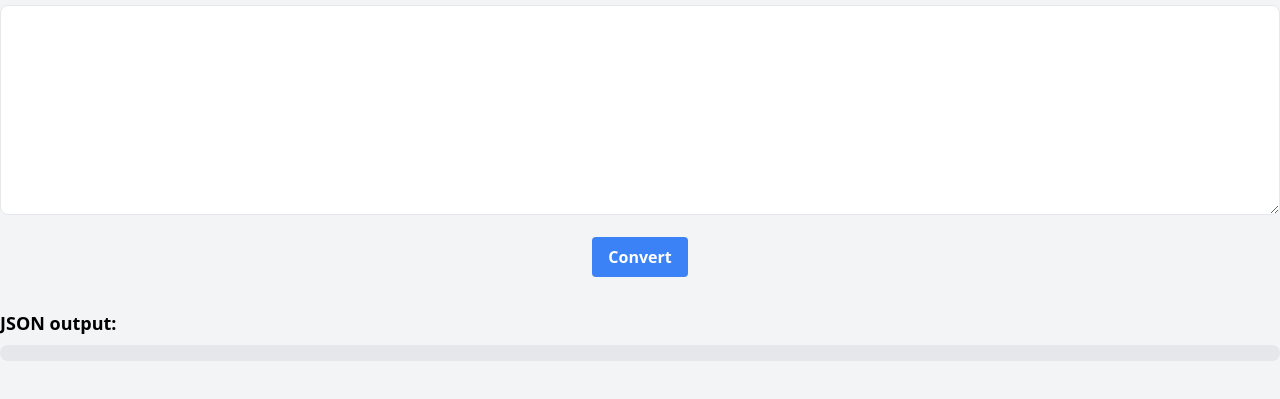
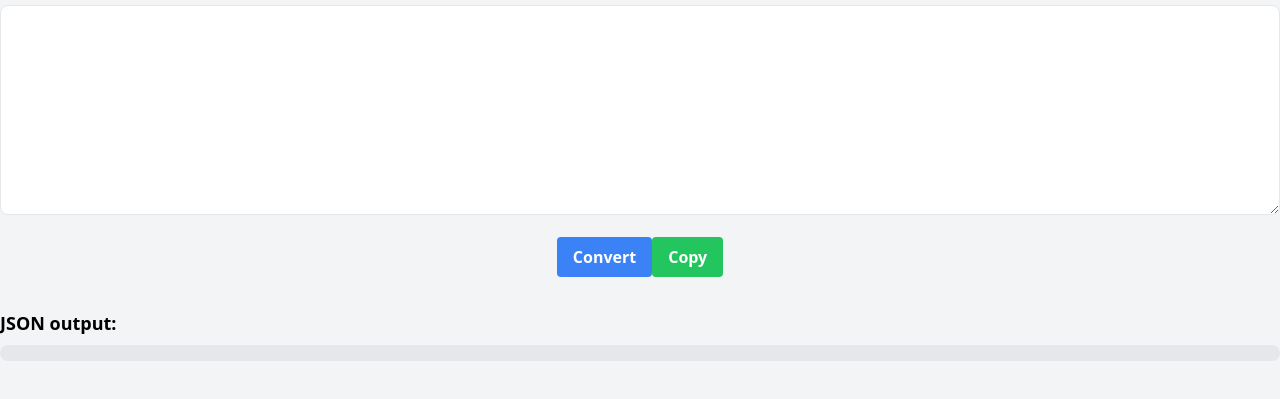
Before and after one commit to budavariam/learning-german, a plain HTML site: page import.html in a window 1280 px wide. Shown: the part 107-506 px from the top of the page. Drawn offline with nearby package versions, Linux system fonts and the light colour scheme.

Commit message:
Add a copy to clipboard button

```diff
--- a/import.html
+++ b/import.html
@@ -1,5 +1,6 @@
 <!DOCTYPE html>
 <html lang="en">
+
 <head>
     <meta charset="UTF-8">
     <meta name="viewport" content="width=device-width, initial-scale=1.0">
@@ -15,24 +16,27 @@
     </style>
     <link rel="icon" type="image/x-icon" href="./favicon.ico">
 </head>
+
 <body class="bg-gray-100">
     <div class="container mx-auto py-8">
-        <h1 class="text-center text-2xl font-bold mb-4">TSV to JSON
-Converter</h1>
+        <h1 class="text-center text-2xl font-bold mb-4">TSV to JSON Converter</h1>
         <form>
             <div class="mb-4">
-                <label class="block text-gray-700 font-bold mb-2"
-for="csv-data">
+                <label class="block text-gray-700 font-bold mb-2" for="csv-data">
                     Paste your TSV data here:
                 </label>
-                <textarea class="w-full px-3 py-2 border rounded-lg"
-id="csv-data" name="csv-data" rows="8"></textarea>
+                <textarea class="w-full px-3 py-2 border rounded-lg" id="csv-data" name="csv-data" rows="8"></textarea>
             </div>
             <div class="flex justify-center">
-                <button class="px-4 py-2 bg-blue-500 text-white font-bold
-rounded hover:bg-blue-700 focus:outline-none focus:shadow-outline-blue"
-type="button" onclick="convertTsvToJson()">
+                <button
+                    class="px-4 py-2 bg-blue-500 text-white font-bold rounded hover:bg-blue-700 focus:outline-none focus:shadow-outline-blue"
+                    type="button" onclick="convertTsvToJson()">
                     Convert
+                </button>
+                <button
+                    class="px-4 py-2 bg-green-500 text-white font-bold rounded hover:bg-green-700 focus:outline-none focus:shadow-outline-green"
+                    type="button" onclick="copyJsonOutput()">
+                    Copy
                 </button>
             </div>
         </form>
@@ -57,9 +61,15 @@ rounded-lg"></pre>
                 result.push(obj);
             }
             const jsonOutput = JSON.stringify(result);
-            document.getElementById('json-output').textContent =
-jsonOutput;
+            document.getElementById('json-output').textContent = jsonOutput;
+        }
+        function copyJsonOutput() {
+            const jsonOutput = document.getElementById('json-output').textContent;
+            navigator.clipboard.writeText(jsonOutput)
+                .then(() => alert('JSON output copied to clipboard'))
+                .catch((err) => console.error('Failed to copy JSON output: ', err));
         }
     </script>
 </body>
+
 </html>
```
